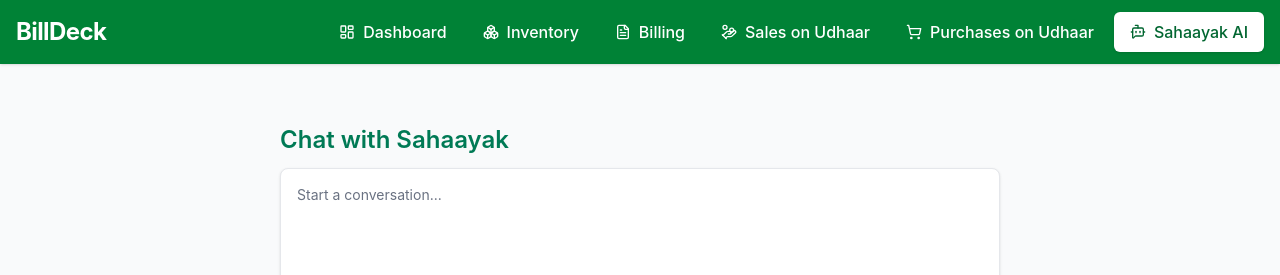
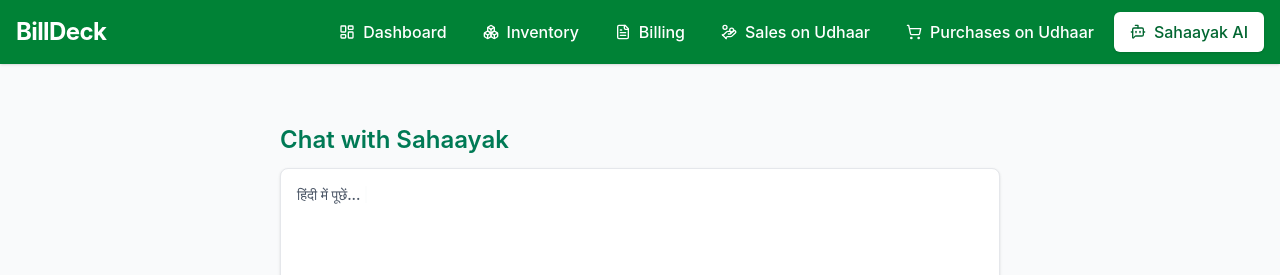
Before and after one commit to ManikSheoran/BillDeck-frontend, a React (Vite) app: page /chat in a window 1280 px wide. Shown: the top 275 px of the page. Built offline with nearby package versions, Linux system fonts and the light colour scheme.

Commit message:
Update Sahaayak Chat UI

```diff
--- a/package.json
+++ b/package.json
@@ -19,6 +19,7 @@
     "react": "^18.3.1",
     "react-dom": "^18.3.1",
     "react-router-dom": "^7.6.3",
+    "react-simple-typewriter": "^5.0.1",
     "recharts": "^3.0.2",
     "tailwindcss": "^4.1.11"
   },
--- a/src/features/Chat/Chat.jsx
+++ b/src/features/Chat/Chat.jsx
@@ -2,6 +2,7 @@
 import axios from "axios";
 import { motion } from "framer-motion";
 import { SendHorizonal, Loader2 } from "lucide-react";
+import { Typewriter } from "react-simple-typewriter";
 
 export default function Chat() {
   const [prompt, setPrompt] = useState("");
@@ -51,7 +52,7 @@
   return (
     <div className="max-w-3xl mx-auto p-4 sm:p-6">
       <motion.h2
-        className="text-2xl font-bold text-emerald-700 mb-6"
+        className="text-2xl font-bold text-emerald-700 mb-2"
         initial={{ opacity: 0, y: -10 }}
         animate={{ opacity: 1, y: 0 }}
         transition={{ duration: 0.4 }}
@@ -61,7 +62,25 @@
 
       <div className="bg-white border border-gray-200 rounded-lg shadow p-4 h-[400px] overflow-y-auto space-y-3 mb-4">
         {history.length === 0 ? (
-          <p className="text-gray-500 text-sm">Start a conversation...</p>
+          <p className="text-sm text-gray-600 mb-4 font-semibold h-5">
+            <Typewriter
+              words={[
+                "Ask anything in English...",
+                "हिंदी में पूछें...",
+                "বাংলায় জিজ্ঞাসা করুন...",
+                "தமிழில் கேளுங்கள்...",
+                "తెలుగులో అడగండి...",
+                "ಕನ್ನಡದಲ್ಲಿ ಕೇಳಿ...",
+                "മലയാളത്തിൽ ചോദിക്കൂ...",
+              ]}
+              loop={0}
+              cursor
+              cursorStyle="|"
+              typeSpeed={60}
+              deleteSpeed={40}
+              delaySpeed={1500}
+            />
+          </p>
         ) : (
           history.map((msg, idx) => (
             <motion.div
@@ -122,7 +141,6 @@
           ))
         )}
       </div>
-
       <form onSubmit={handleSubmit} className="flex items-center gap-2">
         <input
           type="text"
```
Also changed, not shown: 1 other file (tests, documents, lock files or other folders).
